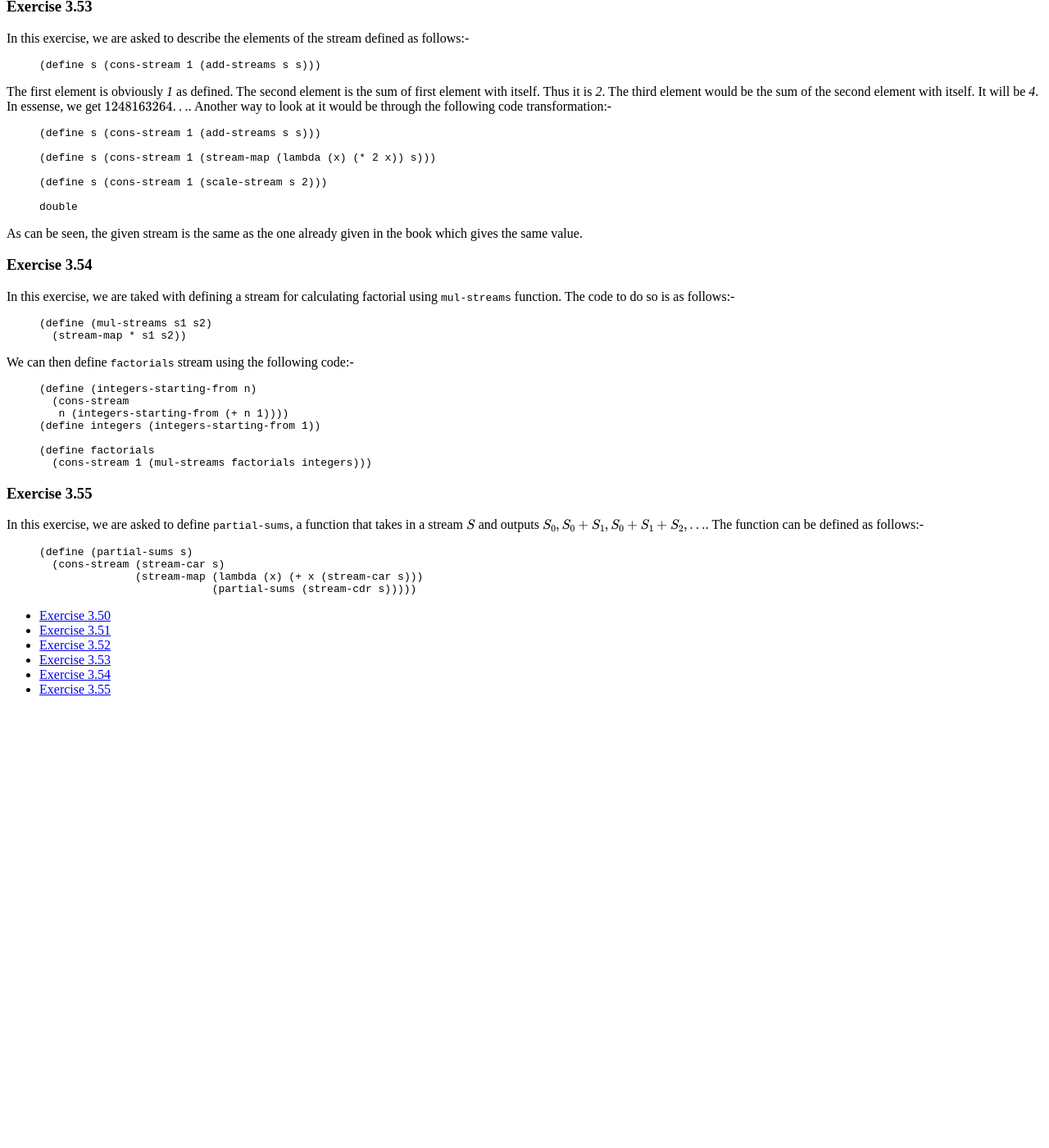
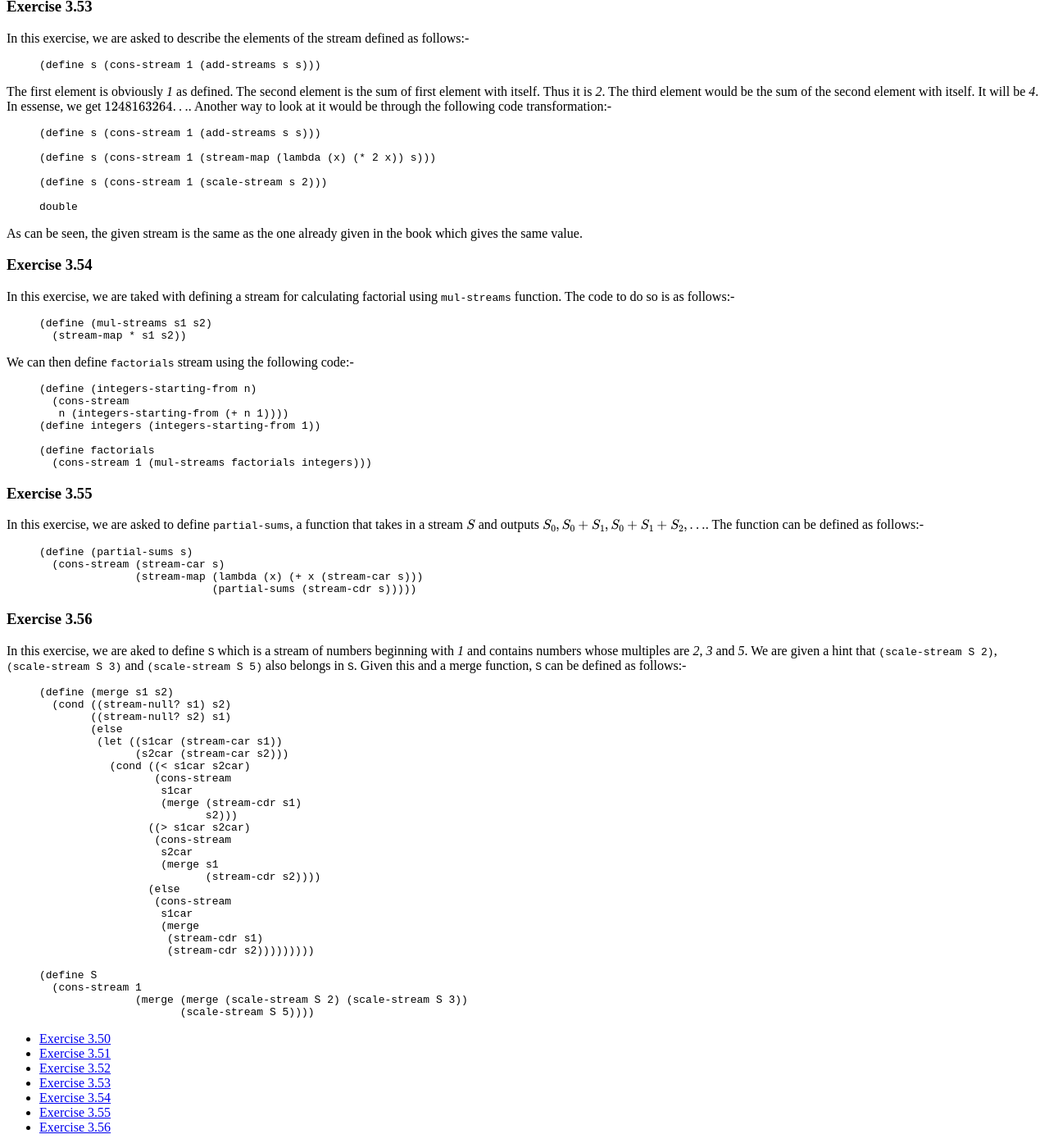
Before and after one commit to mohanrajendran/mohanrajendran.github.io, a Jekyll site: the page built from _sicp/Solution3_5.md, in a window 1280 px wide and 1400 px high, scrolled down 2314 px. Shown: the whole window at 82% size. Built offline with Jekyll 4.4.1, drawn with Linux system fonts in a browser that asks for light colours; nearby versions of some CDN libraries; formulas are drawn with MathJax 3; before the commit the page ends 3180 px from its top, so only the background shows below that.

Commit message:
Finished exercise 3.56

```diff
--- a/_sicp/Solution3_5.md
+++ b/_sicp/Solution3_5.md
@@ -10,6 +10,7 @@ submenu:
   - { hook: "Exercise3_53", title: "Exercise 3.53" }
   - { hook: "Exercise3_54", title: "Exercise 3.54" }
   - { hook: "Exercise3_55", title: "Exercise 3.55" }
+  - { hook: "Exercise3_56", title: "Exercise 3.56" }
 ---
 
 In this section, we are introduced to streams. Implementation of streams require lazy evaluation. Since all of user-created functions in Scheme is eagerly evaluated, we need to use [macros](https://en.wikipedia.org/wiki/Macro_(computer_science)). They can be declared using the `define-syntax` command as follows:-
@@ -208,3 +209,37 @@ In this exercise, we are asked to define `partial-sums`, a function that takes i
                (stream-map (lambda (x) (+ x (stream-car s)))
                            (partial-sums (stream-cdr s)))))
 {% endhighlight %}
+
+### Exercise 3.56<a id="Exercise3_56">&nbsp;</a>
+
+In this exercise, we are aked to define `S` which is a stream of numbers beginning with *1* and contains numbers whose multiples are *2*, *3* and *5*. We are given a hint that `(scale-stream S 2)`, `(scale-stream S 3)` and `(scale-stream S 5)` also belongs in `S`. Given this and a merge function, `S` can be defined as follows:-
+
+{% highlight scheme %}
+(define (merge s1 s2)
+  (cond ((stream-null? s1) s2)
+        ((stream-null? s2) s1)
+        (else
+         (let ((s1car (stream-car s1))
+               (s2car (stream-car s2)))
+           (cond ((< s1car s2car)
+                  (cons-stream
+                   s1car
+                   (merge (stream-cdr s1)
+                          s2)))
+                 ((> s1car s2car)
+                  (cons-stream
+                   s2car
+                   (merge s1
+                          (stream-cdr s2))))
+                 (else
+                  (cons-stream
+                   s1car
+                   (merge
+                    (stream-cdr s1)
+                    (stream-cdr s2)))))))))
+
+(define S
+  (cons-stream 1
+               (merge (merge (scale-stream S 2) (scale-stream S 3))
+                      (scale-stream S 5))))
+{% endhighlight %}
```
